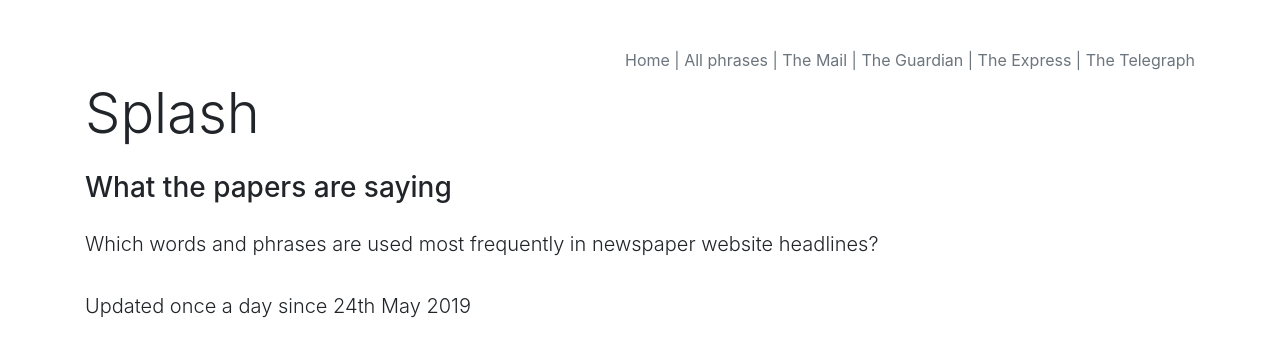
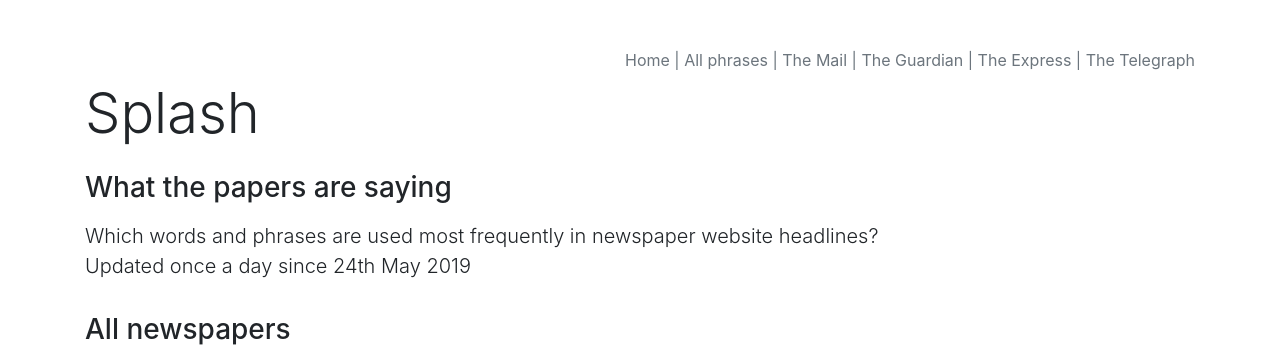
Before and after one commit to magnusvaughan/splash, a Django app: page / in a window 1280 px wide. Shown: the top 362 px of the page. Run offline with Django 3.2, Linux system fonts and the light colour scheme; data that the repository does not hold is empty; some libraries are stand-ins or nearby versions.

Commit message:
Updated template layout

```diff
--- a/templates/base.html
+++ b/templates/base.html
@@ -29,9 +29,9 @@
                     <a class="py-2" href="/phrase/the_telegraph">The Telegraph</a>
                 </div>
                 <a href="{% url 'home' %}"><h1 class="display-4 py-2">Splash</h1></a>
-                <h3 class="py-2">What the papers are saying</h3>
-                <p class="lead py-2">Which words and phrases are used most frequently in newspaper website headlines?</p>
-                <p class="lead py-2">Updated once a day since 24th May 2019</p>
+                <h3 class="py-2 mb-2">What the papers are saying</h3>
+                <p class="lead py-0 mb-0">Which words and phrases are used most frequently in newspaper website headlines?</p>
+                <p class="lead py-0 mb-0">Updated once a day since 24th May 2019</p>
             </div>
 
             {% block content %}
```
